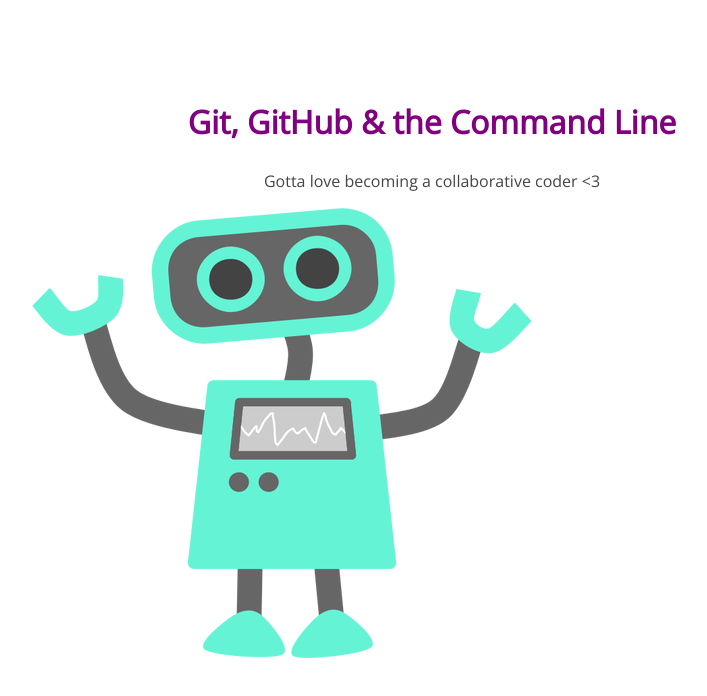
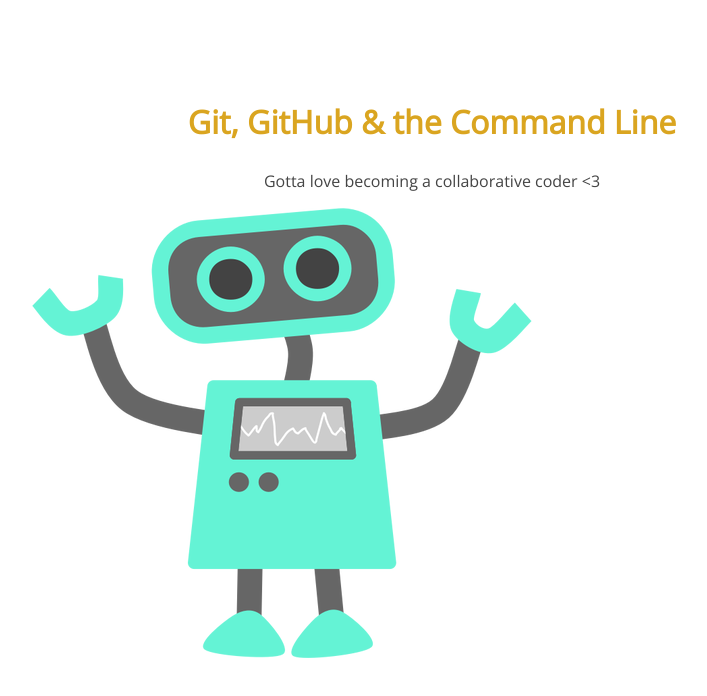
Before and after one commit to MelissaAJohnson/105-project, a plain HTML site: page index.html in a window 1280 px wide. Shown: the whole page, without its empty margins (208-915 px from the left). Drawn offline with nearby package versions, Linux system fonts and the light colour scheme.

Commit message:
Change h1 color

```diff
--- a/css/style.css
+++ b/css/style.css
@@ -8,7 +8,7 @@ section p {
 	color: #454545;
 }
 section h1 {
-	color: purple;
+	color: goldenrod;
 	font: 32px 'Open Sans';
 	font-weight: bold;
 }
```
